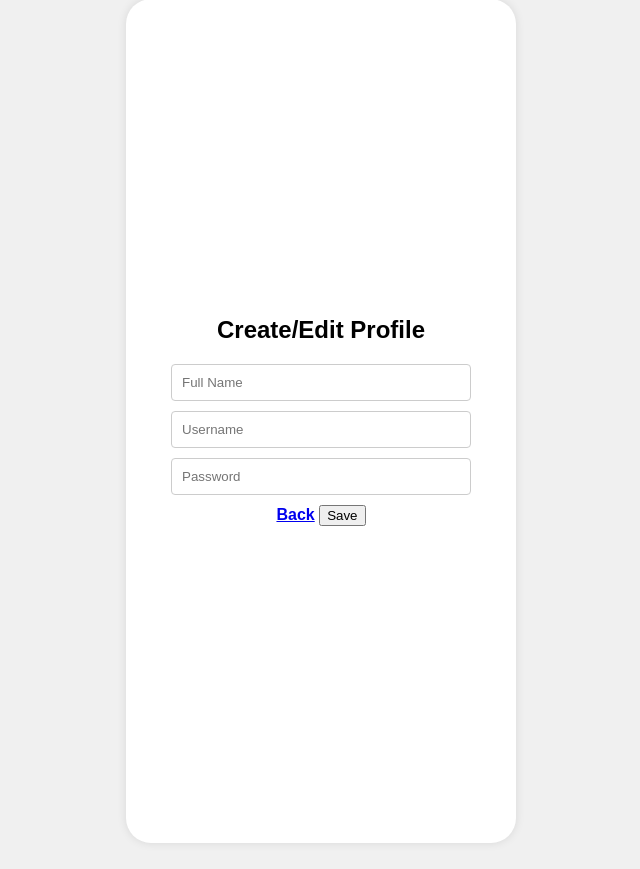
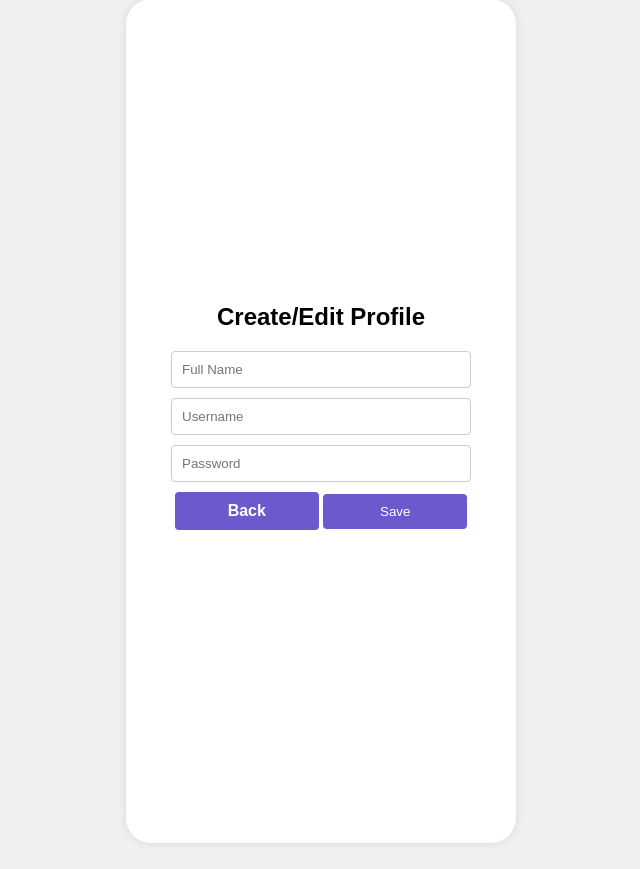
Before and after one commit to software-students-fall2023/2-web-app-exercise-team-2, a Flask app: page /createprofile in a window 1280 px wide. Shown: the part 27-896 px from the top of the page, without its empty margins (319-959 px from the left). Run offline with Flask 3, Linux system fonts and the light colour scheme.

Commit message:
redited style of back button

```diff
--- a/templates/createprofile.html
+++ b/templates/createprofile.html
@@ -101,9 +101,27 @@
     color: white;
     box-sizing: border-box;
 }
+    .button2 {
+        display: inline-block;
+        width: 100%;
+        padding: 10px;
+        margin-bottom: 10px;
+        border-radius: 4px;
+        border: none;
+        background-color: slateblue;
+        color: white;
+        box-sizing: border-box;
+        text-decoration: none; /* Removes the underline from the anchor */
+        text-align: center;
+    }
 
+    .button2, .save {
+        width: 48%;  /* You can adjust this to your liking */
+    }
 
+    /* You may have more styles below... */
 </style>
+
 <div class="phone-container">
     <div class="container">
         <div class="title">Create/Edit Profile</div>
@@ -122,7 +140,7 @@
             <input type="text" class="input" name="username" placeholder="Username" required>
             <input type="password" class="input" name="password" placeholder="Password" required>
             <a href="{{ url_for('generate_login_page') }}" class="button2">Back</a>
-            <button class="button2" type="submit">Save</button>
+            <button class="button2 save" type="submit">Save</button>
         </form>
     </div>
 </div>
```
